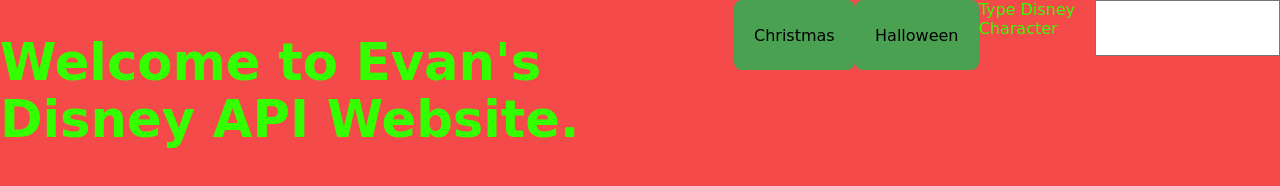
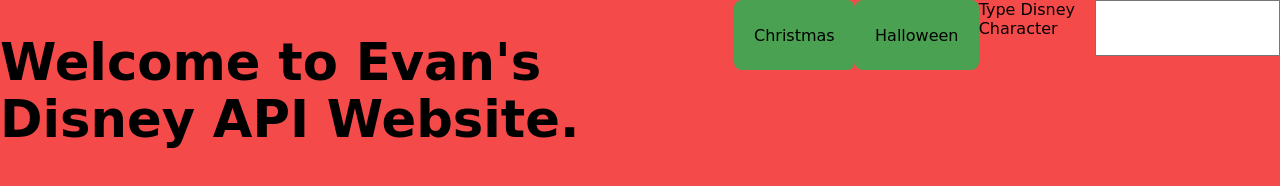
Before and after one commit to staten-island-tech/api-project-evY000, a website built with Vite: page api-project/index.html in a window 1280 px wide. Built offline with nearby package versions, Linux system fonts and the light colour scheme; no server answers.

Commit message:
asdfghyjkl

```diff
--- a/api-project/style.css
+++ b/api-project/style.css
@@ -83,7 +83,7 @@
 }
 .christmas{
  --primary: rgb(245, 74, 74);
- --secondary: rgb(51, 255, 0);
+ --secondary: rgb(0, 0, 0);
  --button: rgb(75, 161, 82);
  font-family: cursive;
 
```
